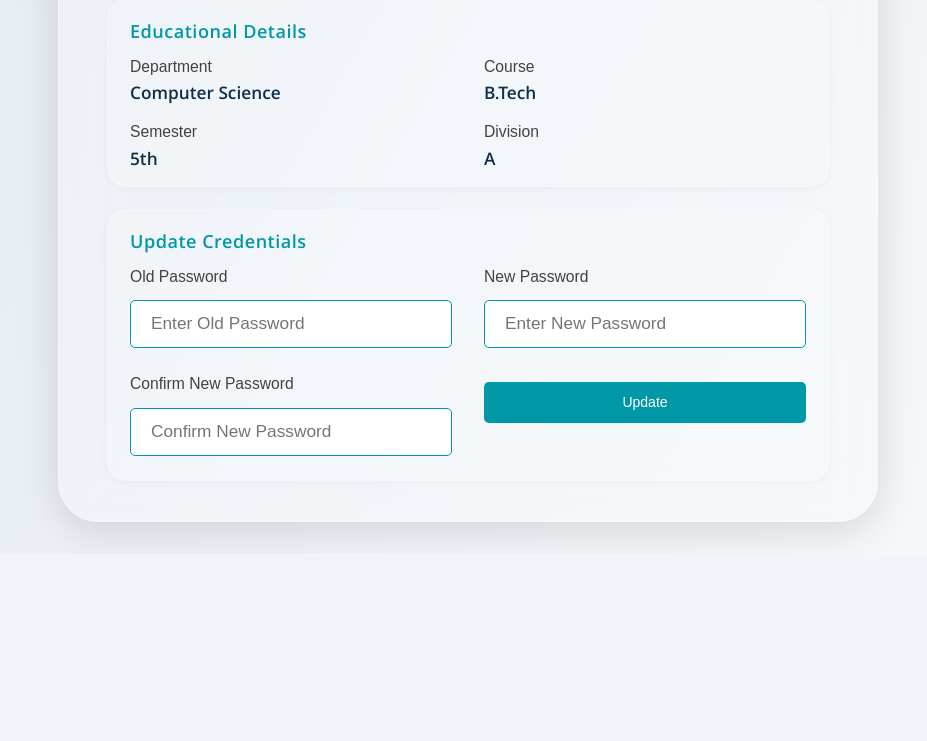
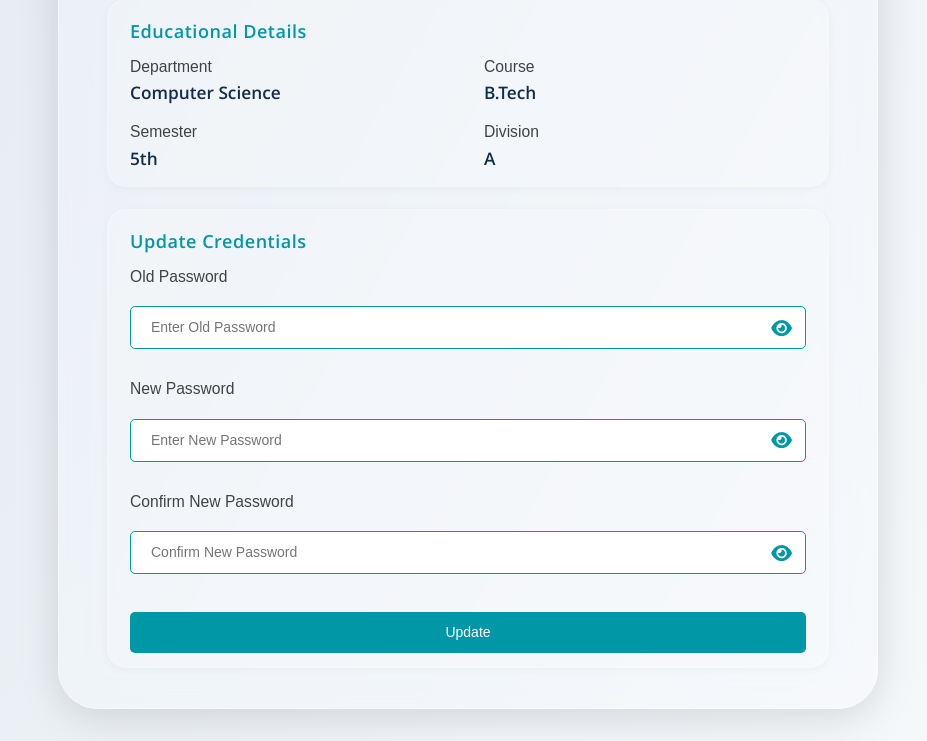
Before and after one commit to bhagirathbaraiya/PHP_PROJECT, a PHP site: page /cms/user/profile.php in a window 1280 px wide. Shown: the part 894-1635 px from the top of the page, without its empty margins (172-1099 px from the left). Before the commit the page ends 1439 px from the top, so only its background shows below. Run offline with PHP 8.4, Linux system fonts and the light colour scheme; a user stored in the database is signed in; data comes from the database, SQL or seed files in the repository; some web fonts are replaced.

Commit message:
changed password update field

```diff
--- a/user/profile.php
+++ b/user/profile.php
@@ -14,6 +14,7 @@ else{
     <meta name="viewport" content="width=device-width, initial-scale=1">
     <link rel="stylesheet" href="assets/css/user-responsive.css">
     <link rel="stylesheet" href="../admin/assets/css/style.css">
+    <link rel="stylesheet" href="https://cdnjs.cloudflare.com/ajax/libs/font-awesome/6.4.2/css/all.min.css">
     <style>
         body {
             margin-top: 70px;
@@ -216,6 +217,51 @@ else{
             font-weight: 500;
             opacity: 0.85;
         }
+        /* Update Credentials Section Improvements */
+        .update-credentials-form {
+            display: flex;
+            flex-direction: column;
+            gap: 18px;
+            margin-top: 8px;
+        }
+        .update-credentials-field {
+            display: flex;
+            flex-direction: column;
+            gap: 6px;
+        }
+        .password-input-wrap {
+            display: flex;
+            align-items: center;
+            position: relative;
+        }
+        .form-control-input[type="password"],
+        .form-control-input[type="text"] {
+            flex: 1 1 0;
+            padding-right: 38px;
+        }
+        .toggle-password {
+            position: absolute;
+            right: 10px;
+            background: none;
+            border: none;
+            cursor: pointer;
+            padding: 0 4px;
+            color: #0097A7;
+            font-size: 1.15rem;
+            height: 100%;
+            display: flex;
+            align-items: center;
+        }
+        .toggle-password:focus {
+            outline: none;
+        }
+        .eye-icon {
+            font-size: 1.15rem;
+        }
+        .update-btn {
+            margin-top: 10px;
+            width: 100%;
+        }
         @media (max-width: 900px) {
             .profile-glass-card {
                 flex-direction: column;
@@ -253,6 +299,9 @@ else{
             }
             .profile-glass-name {
                 font-size: 1.13rem;
+            }
+            .update-credentials-form {
+                gap: 12px;
             }
         }
     </style>
@@ -316,24 +365,32 @@ else{
                 </div>
                 <div class="profile-glass-section">
                     <div class="profile-glass-section-title">Update Credentials</div>
-                    <div class="profile-glass-fields">
-                        <div class="profile-glass-field">
-                            <span class="profile-glass-label">Old Password</span>
-                            <span class="profile-glass-value"><input type="text" class="form-control-input" placeholder="Enter Old Password"></span>
+                    <form class="update-credentials-form" autocomplete="off">
+                        <div class="update-credentials-field">
+                            <label class="profile-glass-label" for="old-password">Old Password</label>
+                            <div class="password-input-wrap">
+                                <input type="password" id="old-password" class="form-control-input" placeholder="Enter Old Password" autocomplete="current-password">
+                                <button type="button" class="toggle-password" tabindex="-1" aria-label="Show/Hide Password"><i class="fa-solid fa-eye eye-icon"></i></button>
+                            </div>
                         </div>
-                        <div class="profile-glass-field">
-                            <span class="profile-glass-label">New Password</span>
-                            <span class="profile-glass-value"><input type="text" class="form-control-input" placeholder="Enter New Password"></span>
+                        <div class="update-credentials-field">
+                            <label class="profile-glass-label" for="new-password">New Password</label>
+                            <div class="password-input-wrap">
+                                <input type="password" id="new-password" class="form-control-input" placeholder="Enter New Password" autocomplete="new-password">
+                                <button type="button" class="toggle-password" tabindex="-1" aria-label="Show/Hide Password"><i class="fa-solid fa-eye eye-icon"></i></button>
+                            </div>
                         </div>
-                        <div class="profile-glass-field">
-                            <span class="profile-glass-label">Confirm New Password</span>
-                            <span class="profile-glass-value"><input type="text" class="form-control-input" placeholder="Confirm New Password"></span>
+                        <div class="update-credentials-field">
+                            <label class="profile-glass-label" for="confirm-password">Confirm New Password</label>
+                            <div class="password-input-wrap">
+                                <input type="password" id="confirm-password" class="form-control-input" placeholder="Confirm New Password" autocomplete="new-password">
+                                <button type="button" class="toggle-password" tabindex="-1" aria-label="Show/Hide Password"><i class="fa-solid fa-eye eye-icon"></i></button>
+                            </div>
                         </div>
-                        <div class="profile-glass-field-button">
-                        <span class="profile-glass-label"></span>
-                            <span class="profile-glass-value"><button class="btn btn-primary">Update</button></span>
+                        <div class="update-credentials-field">
+                            <button class="btn btn-primary update-btn" type="submit">Update</button>
                         </div>
-                    </div>
+                    </form>
                 </div>
             </div>
         </div>
@@ -341,6 +398,24 @@ else{
     <script src="../admin/assets/js/vendor-all.min.js"></script>
     <script src="../admin/assets/js/plugins/bootstrap.min.js"></script>
     <script src="../admin/assets/js/pcoded.min.js"></script>
+    <script>
+    // Password show/hide toggle with Font Awesome icons
+    document.querySelectorAll('.toggle-password').forEach(function(btn) {
+        btn.addEventListener('click', function() {
+            var input = btn.parentElement.querySelector('input');
+            var icon = btn.querySelector('.eye-icon');
+            if (input.type === 'password') {
+                input.type = 'text';
+                icon.classList.remove('fa-eye');
+                icon.classList.add('fa-eye-slash');
+            } else {
+                input.type = 'password';
+                icon.classList.remove('fa-eye-slash');
+                icon.classList.add('fa-eye');
+            }
+        });
+    });
+    </script>
 </body>
 </html>
 <?php } ?>
```
